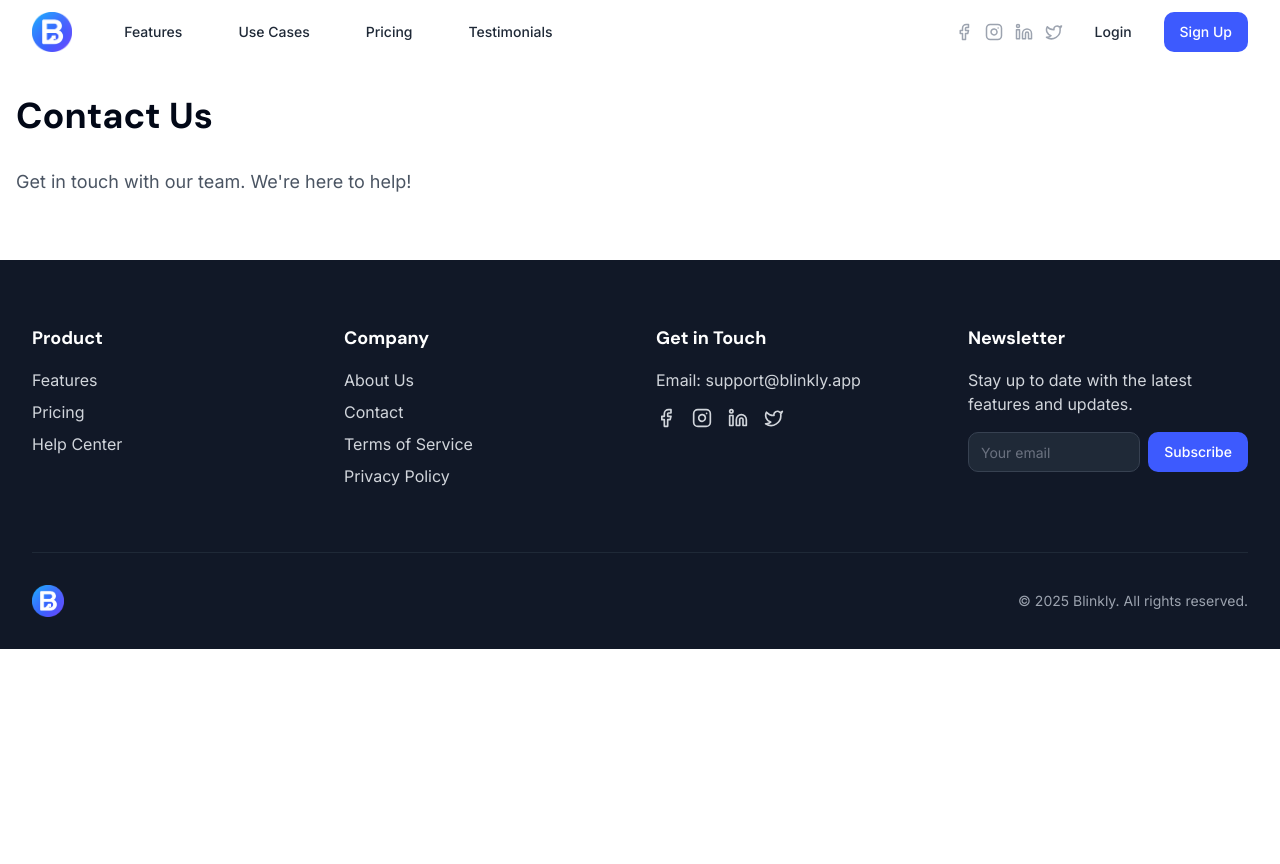
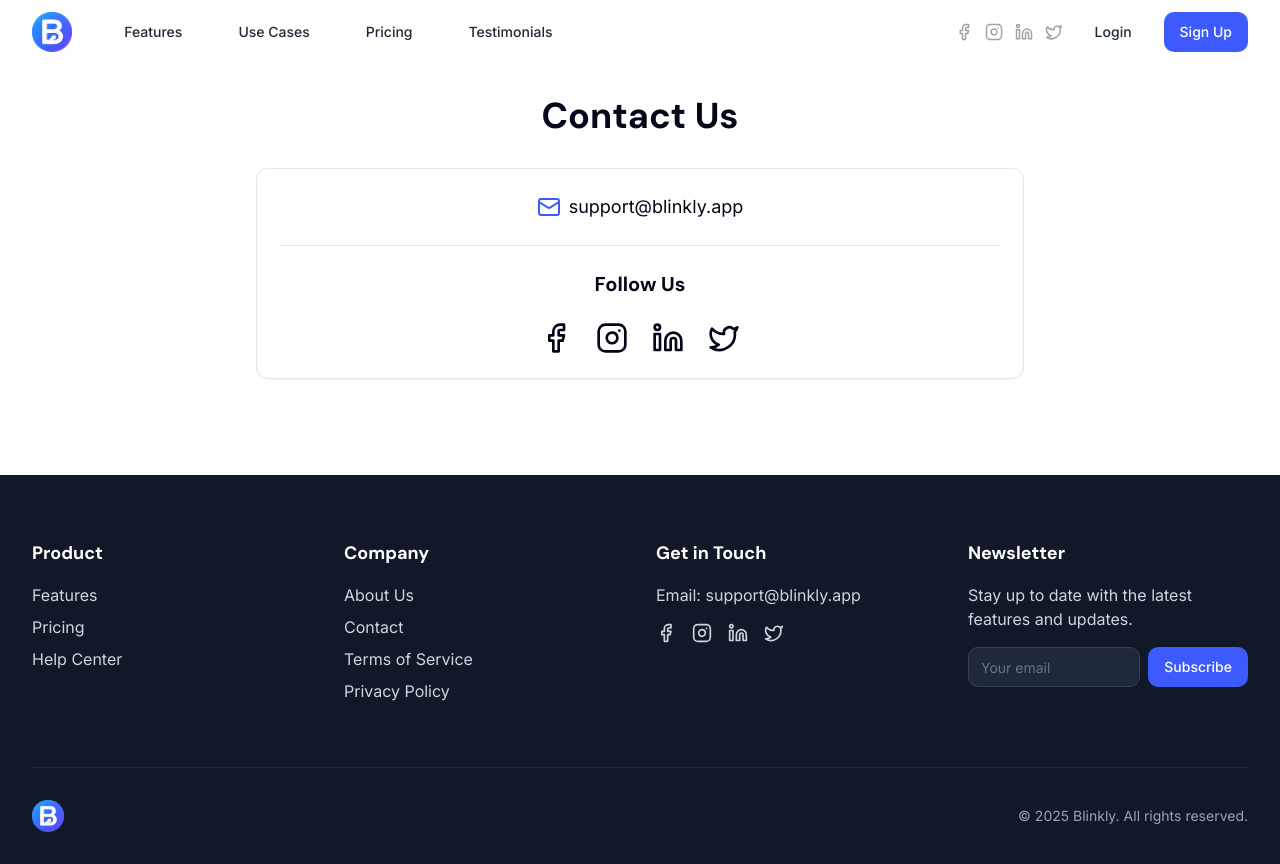
Before and after one commit to MohameedElsaeid/blinkly-front-end, a React (Vite) app: page /contact in a window 1280 px wide. Before the commit the page ends 800 px from the top, so only its background shows below. Built offline with nearby package versions, Linux system fonts and the light colour scheme.

Commit message:
Add contact page content
Add social media links and email to the contact page.

```diff
--- a/src/pages/Contact.tsx
+++ b/src/pages/Contact.tsx
@@ -2,18 +2,68 @@
 import React from 'react';
 import Navbar from '@/components/Navbar';
 import Footer from '@/components/Footer';
+import { Facebook, Instagram, Linkedin, Twitter, Mail } from 'lucide-react';
+import { Card, CardContent } from '@/components/ui/card';
 
 const Contact = () => {
   return (
     <div className="min-h-screen">
       <Navbar />
       <main className="container mx-auto px-4 pt-24 pb-16">
-        <h1 className="text-4xl font-bold mb-8">Contact Us</h1>
-        <div className="prose max-w-none">
-          <p className="text-lg text-gray-600">
-            Get in touch with our team. We're here to help!
-          </p>
-          {/* Add contact form or contact information here */}
+        <h1 className="text-4xl font-bold mb-8 text-center">Contact Us</h1>
+        <div className="max-w-3xl mx-auto">
+          <Card className="mb-8">
+            <CardContent className="pt-6">
+              <div className="flex items-center justify-center mb-6 space-x-2">
+                <Mail className="w-6 h-6 text-blinkly-blue" />
+                <a href="mailto:support@blinkly.app" className="text-lg hover:text-blinkly-blue transition-colors">
+                  support@blinkly.app
+                </a>
+              </div>
+
+              <div className="border-t border-gray-200 pt-6">
+                <h2 className="text-xl font-semibold text-center mb-6">Follow Us</h2>
+                <div className="flex justify-center space-x-6">
+                  <a
+                    href="https://www.facebook.com/blinklyapp/"
+                    target="_blank"
+                    rel="noopener noreferrer"
+                    className="hover:text-blinkly-blue transition-colors"
+                    aria-label="Follow us on Facebook"
+                  >
+                    <Facebook className="w-8 h-8" />
+                  </a>
+                  <a
+                    href="https://www.instagram.com/blinklyapp/"
+                    target="_blank"
+                    rel="noopener noreferrer"
+                    className="hover:text-blinkly-blue transition-colors"
+                    aria-label="Follow us on Instagram"
+                  >
+                    <Instagram className="w-8 h-8" />
+                  </a>
+                  <a
+                    href="https://www.linkedin.com/company/blinklyapp/about"
+                    target="_blank"
+                    rel="noopener noreferrer"
+                    className="hover:text-blinkly-blue transition-colors"
+                    aria-label="Follow us on LinkedIn"
+                  >
+                    <Linkedin className="w-8 h-8" />
+                  </a>
+                  <a
+                    href="https://x.com/BlinklyApp"
+                    target="_blank"
+                    rel="noopener noreferrer"
+                    className="hover:text-blinkly-blue transition-colors"
+                    aria-label="Follow us on Twitter"
+                  >
+                    <Twitter className="w-8 h-8" />
+                  </a>
+                </div>
+              </div>
+            </CardContent>
+          </Card>
         </div>
       </main>
       <Footer />
```
